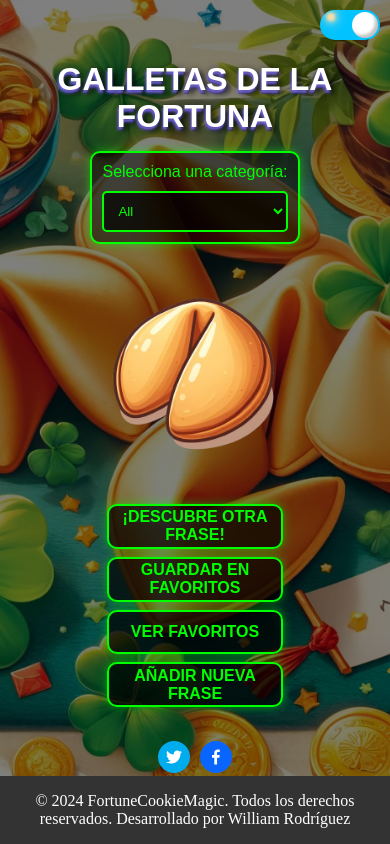
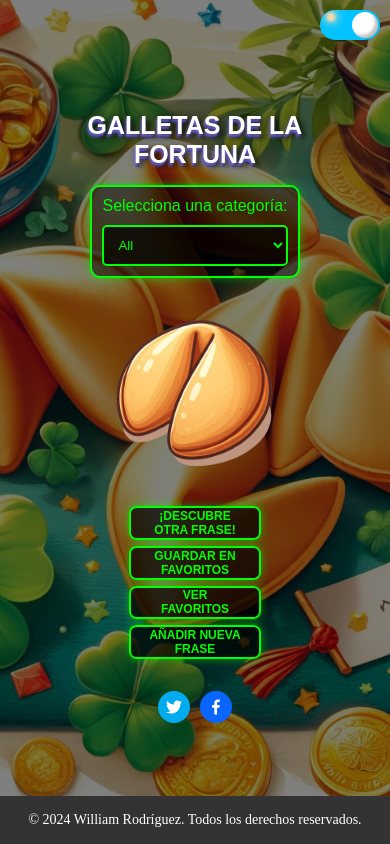
Before and after one commit to williamdrg/fortune_cookie_2024, a React (Vite) app: page / in a window 390 px wide. Built offline with nearby package versions, Linux system fonts and the light colour scheme.

Commit message:
bug kelly

```diff
--- a/src/App.css
+++ b/src/App.css
@@ -58,7 +58,7 @@
 
 .card-cokie img {
   width: 70%;
-  transition: all 0.6s cubic-bezier(0.23, 1, 0.320, 1);
+  /* transition: all 0.6s cubic-bezier(0.23, 1, 0.320, 1); */
 }
 
 .card-cokie:hover, .card-cokie-show {
@@ -105,6 +105,11 @@
 .card-cokie:hover img, .card-cokie-show img {
   scale: 0;
   transform: rotate(-45deg);
+}
+
+.card-cokie:hover .kelly, .card-cokie-show .kelly {
+  scale: 1;
+  transform: rotate(0deg);
 }
 
 /* ------ */
@@ -439,7 +444,7 @@
 }
  */
 .error-message {
-  color: red;
+  font-weight: bold;
   font-size: 0.9rem;
   margin-top: 10px;
   text-align: center;
@@ -525,7 +530,7 @@
   --text-color: #000000;
   --button-background: #007BFF;
   --button-text: #ffffff;
-  --error-color: red;
+  --error-color: rgb(226, 176, 176);
 }
 
 body.dark .App {
@@ -533,7 +538,7 @@ body.dark .App {
   --text-color: #000000;
   --button-background: #444444;
   --button-text: #ffffff;
-  --error-color: #ff5555;
+  --error-color: #f4bebe;
   filter: grayscale(20%) brightness(50%);
 }
 
@@ -542,7 +547,7 @@ body.light .App {
   --text-color: #000000;
   --button-background: #007BFF;
   --button-text: #ffffff;
-  --error-color: red;
+  --error-color: rgb(244, 210, 210);
   filter: none;
 }
 
@@ -745,4 +750,27 @@ button {
   position: fixed;
   bottom: 0;
   width: 100%;
+  font-size: 1rem;
 }
+
+
+/* ---- */
+
+@media (max-width: 450px) {
+  .footer {
+    font-size: 0.875rem;
+  }
+  .btn-change {
+    padding: 8px 16px;
+    font-size: 12px;
+  }
+  .card-cokie {
+    width:290px;
+    height: 170px;
+    margin: 10px;
+  }
+  .container-cookie h1 {
+    font-size: 25px;
+  }
+
+}
--- a/src/App.jsx
+++ b/src/App.jsx
@@ -123,8 +123,7 @@ function App() {
                 createFhrase={openModal}
               />
               <ShareButtons phrase={filteredPhrases[state.index].phrase} />
-              {/* {state.showFavorites && <FavoriteList favorites={state.favorites} removeFavorite={removeFavorite} />} */}
-              <AddPhrase isOpen={state.isModalOpen} addPhrase={addPhrase} onClose={closeModal} />
+              <AddPhrase isOpen={state.isModalOpen} addPhrase={addPhrase} onClose={closeModal} confirmMessage={state.confirmationMessage}/>
               {state.confirmationMessage && <div className="confirmation-message">{state.confirmationMessage}</div>}
               <ThemeSelector />
             </div>
--- a/src/components/AddPhrase.jsx
+++ b/src/components/AddPhrase.jsx
@@ -2,7 +2,7 @@
 import PropTypes from 'prop-types';
 import { useState } from 'react';
 
-const AddPhrase = ({ addPhrase, onClose, isOpen }) => {
+const AddPhrase = ({ addPhrase, onClose, isOpen, confirmMessage }) => {
   const [phrase, setPhrase] = useState('');
   const [author, setAuthor] = useState('');
   const [category, setCategory] = useState('');
@@ -52,6 +52,7 @@ const AddPhrase = ({ addPhrase, onClose, isOpen }) => {
      {/* <button className="btn-add-phrase" type="submit">Añadir Frase</button> */}
      <button className="close-button" onClick={onClose}>×</button>
      {error && <p className="error-message">{error}</p>}
+     {confirmMessage && <div className="confirmation-message">{confirmMessage}</div>}
   </form>
 
   <div id="rays">
@@ -140,6 +141,7 @@ AddPhrase.propTypes = {
   addPhrase: PropTypes.func.isRequired,
   isOpen: PropTypes.bool.isRequired,
   onClose: PropTypes.func.isRequired,
+  confirmMessage: PropTypes.string.isRequired,
 };
 
 export default AddPhrase;
--- a/src/components/Footer.jsx
+++ b/src/components/Footer.jsx
@@ -2,7 +2,7 @@
 const Footer = () => {
   return (
     <footer className="footer">
-      <p>© {new Date().getFullYear()} FortuneCookieMagic. Todos los derechos reservados. Desarrollado por William Rodríguez</p>
+      <p>© {new Date().getFullYear()} William Rodríguez. Todos los derechos reservados.</p>
     </footer>
   );
 };
--- a/src/components/Message.jsx
+++ b/src/components/Message.jsx
@@ -8,6 +8,7 @@ const Message = ({ dataPhrase, dataAuthor, animation }) => {
           <div className="card-content">
             <p className="card-title">{dataAuthor}</p>
             <p className="card-description">{dataPhrase}</p>
+            {dataAuthor === 'Kelly' ? <img src="./kelly.png" className='kelly' width='200px' alt="kelly" /> : ''}
           </div>
       </div>
 
--- a/src/data/phrases.json
+++ b/src/data/phrases.json
@@ -108,5 +108,10 @@
     "phrase": "Si tienes un sueño y crees en él, corres el riesgo de que se convierta en realidad.",
     "author": "Walt Disney",
     "category": "motivación"
+  },
+  {
+    "phrase": "Tu corazon generoso y tu espíritu luminoso transforman todo a tu alrededor.",
+    "author": "Kelly",
+    "category": "kelly"
   }
 ]
```
Also changed, not shown: public/kelly.png (added).
